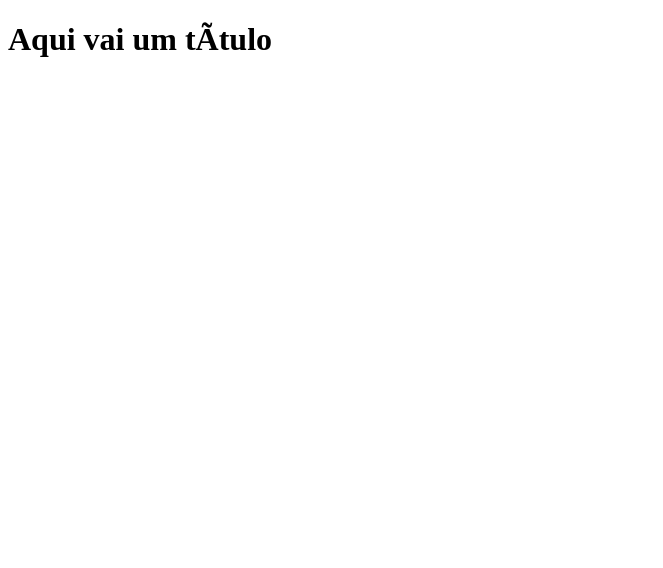
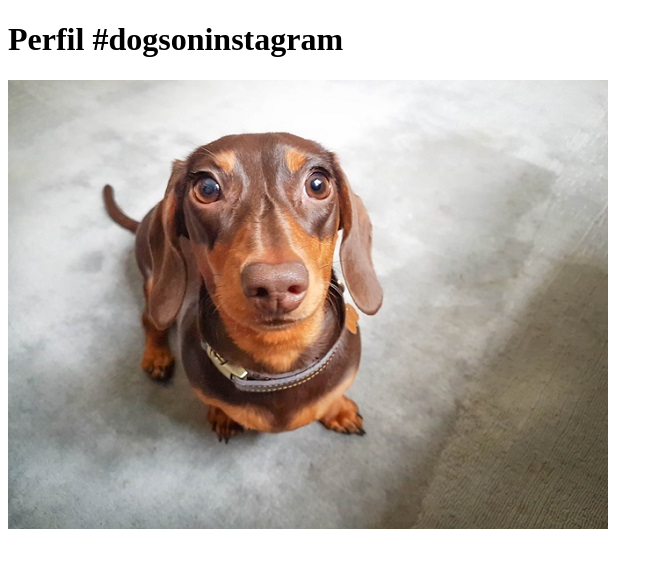
Before and after one commit to ManoellyBernardo/atividade10, a plain HTML site: page index.html in a window 1280 px wide. Shown: the whole page, without its empty margins (0-663 px from the left). Drawn offline with Linux system fonts and the light colour scheme.

Commit message:
Adicionando uma imagem e modificando o título da página

```diff
--- a/index.html
+++ b/index.html
@@ -4,7 +4,7 @@
 
 <head>
 
-  <title>Título da página</title>
+  <title>Fanpage de Doginhos</title>
 
   <meta charset=“utf-8”>
 
@@ -12,7 +12,9 @@
 
 <body>
 
-  <h1>Aqui vai um título</h1>
+  <h1>Perfil #dogsoninstagram</h1>
+
+  <img src="image/cachorro-salsicha-petlove.jpg" />
 
 </body>
 
```
Also changed, not shown: image/cachorro-salsicha-petlove.jpg (added).
